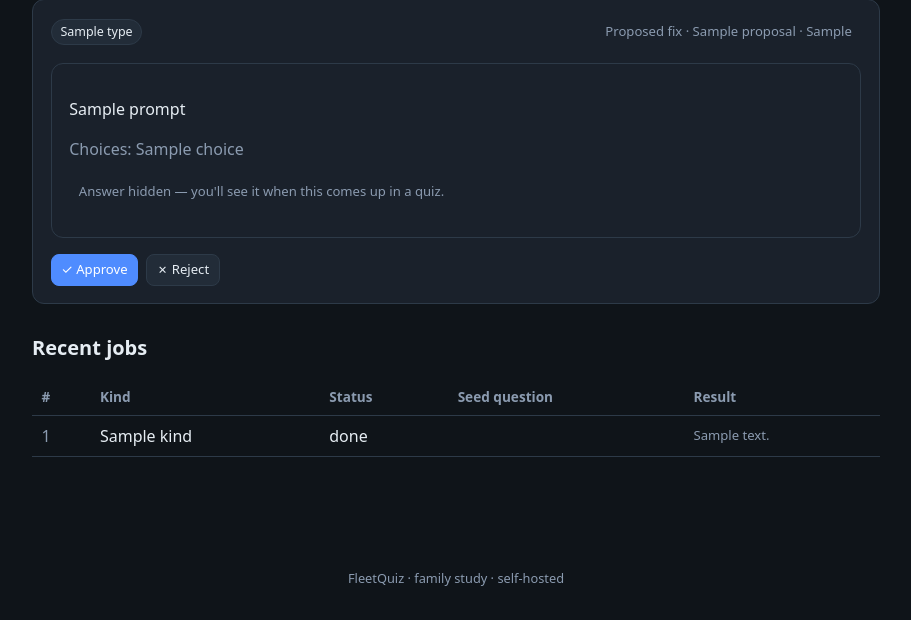
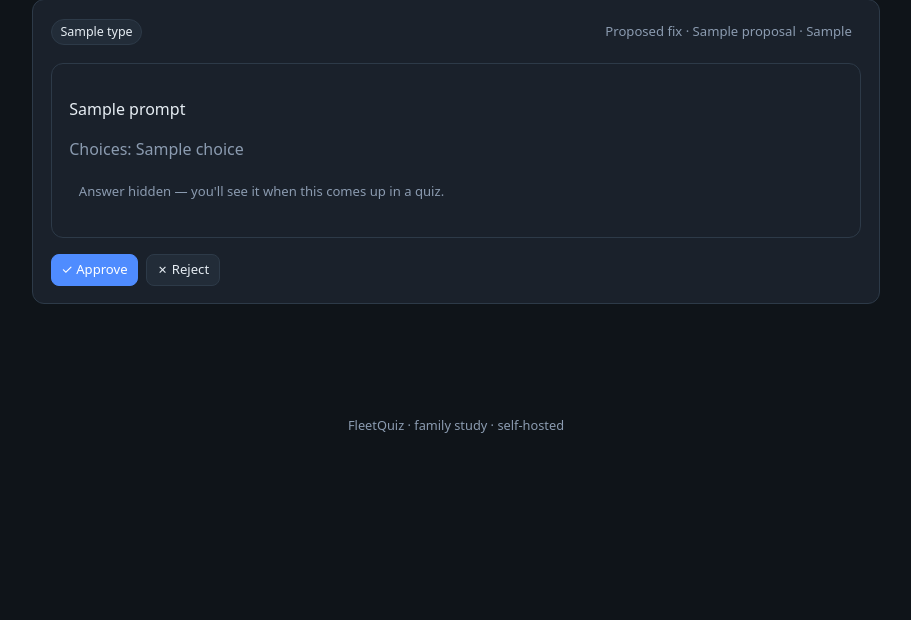
Before and after one commit to bravosierra99/llm_quiz_server, a FastAPI app: template app/templates/review_queue.html in a window 1280 px wide. Shown: the part 261-881 px from the top of the page, without its empty margins (184-1095 px from the left). After the commit the page ends 694 px from the top, so only its background shows below. Run offline with FastAPI, Linux system fonts and the light colour scheme; the template is opened without the code that fills it: most values are stand-ins (such as "Sample title", 1, 10 or a date in 2020); parts of the project's set-up code (start-up, migrations or seed data) failed here and were passed over; some libraries are stand-ins or nearby versions.

Commit message:
Tutor/review polish: lock action rows, idempotent tutor open, drop Recent jobs
- Submitting any form in an action row now disables every button in that row, so
  you can't fire a second tutor call (or any second action) while one is still
  working. Global handler in base.html.
- Tutor seed buttons now OPEN the question's existing thread instead of stacking
  another canned intro and firing another model call; an opening turn is only
  generated when the thread is empty. Follow-ups happen in the chat.
- Removed the 'Recent jobs' table from the Review page — it was read-only and not
  actionable.

Verified via TestClient: second seed click adds no messages and no model call,
follow-ups still append, Review renders without the jobs table.

Co-Authored-By: Claude Opus 4.8 <noreply@anthropic.com>

```diff
--- a/app/main.py
+++ b/app/main.py
@@ -913,13 +913,17 @@ def tutor_start(request: Request, question_id: int, mode: str = Form("teach"),
                 "SELECT user_answer FROM answers WHERE session_id = ? AND question_id = ?",
                 (int(session_id), question_id)).fetchone()
             learner_answer = a["user_answer"] if a else None
-        history = [dict(r) for r in conn.execute(
-            "SELECT role, content FROM tutor_messages WHERE user_id = ? AND question_id = ? "
-            "ORDER BY id", (user["id"], question_id))]
-    block = _tutor_context_block(ctx, learner_answer)
-    reply = _tutor_call(block, history, intent)
-    with get_conn() as conn:
-        _store_tutor(conn, user["id"], question_id, intent, reply)
+        has_thread = conn.execute(
+            "SELECT 1 FROM tutor_messages WHERE user_id = ? AND question_id = ? LIMIT 1",
+            (user["id"], question_id)).fetchone() is not None
+    # If a thread already exists for this question, just open it — don't stack
+    # another canned intro (and don't fire a second model call). Follow-ups happen
+    # in the chat itself.
+    if not has_thread:
+        block = _tutor_context_block(ctx, learner_answer)
+        reply = _tutor_call(block, [], intent)
+        with get_conn() as conn:
+            _store_tutor(conn, user["id"], question_id, intent, reply)
     return RedirectResponse(_tutor_url(question_id, back), status_code=303)
 
 
@@ -1088,12 +1092,7 @@ def review(request: Request):
         for p in proposals:
             p["choices"] = jloads(p["choices"])
             p["cur_choices"] = jloads(p["cur_choices"]) if p["cur_choices"] else []
-        recent_jobs = [dict(r) for r in conn.execute("""
-            SELECT j.*, q.prompt AS qprompt
-            FROM jobs j LEFT JOIN questions q ON j.question_id = q.id
-            ORDER BY j.id DESC LIMIT 25
-        """)]
-    return render(request, "review_queue.html", proposals=proposals, jobs=recent_jobs)
+    return render(request, "review_queue.html", proposals=proposals)
 
 
 @app.post("/proposals/{pid}/approve")
--- a/app/templates/base.html
+++ b/app/templates/base.html
@@ -30,5 +30,14 @@
   {% block body %}{% endblock %}
 </main>
 <footer class="muted">FleetQuiz · family study · self-hosted</footer>
+<script>
+// Don't let a second action fire while one is still working: when any form inside
+// an action row submits, disable every button in that row (the submit itself still
+// goes through). Stops e.g. firing two tutor calls from the feedback screen.
+document.addEventListener('submit', function (e) {
+  var box = e.target.closest('.feedback-actions, .row-actions, .actions');
+  if (box) box.querySelectorAll('button').forEach(function (b) { b.disabled = true; });
+}, true);
+</script>
 </body>
 </html>
--- a/app/templates/review_queue.html
+++ b/app/templates/review_queue.html
@@ -59,22 +59,4 @@
 <p class="muted">No proposals waiting. Flag a question or use "generate more like this" while quizzing.</p>
 {% endif %}
 
-<h2>Recent jobs</h2>
-{% if jobs %}
-<table class="data">
-  <tr><th>#</th><th>Kind</th><th>Status</th><th>Seed question</th><th>Result</th></tr>
-  {% for j in jobs %}
-  <tr>
-    <td class="muted">{{ j.id }}</td>
-    <td>{{ j.kind }}</td>
-    <td>{% if j.status == 'error' %}<span class="pill" style="color:var(--danger)">error</span>
-        {% elif j.status == 'done' %}done{% else %}<span class="muted">{{ j.status }}…</span>{% endif %}</td>
-    <td class="muted">{{ (j.qprompt or '')[:60] }}</td>
-    <td class="muted small">{{ j.message }}</td>
-  </tr>
-  {% endfor %}
-</table>
-{% else %}
-<p class="muted">No jobs yet.</p>
-{% endif %}
 {% endblock %}
```
